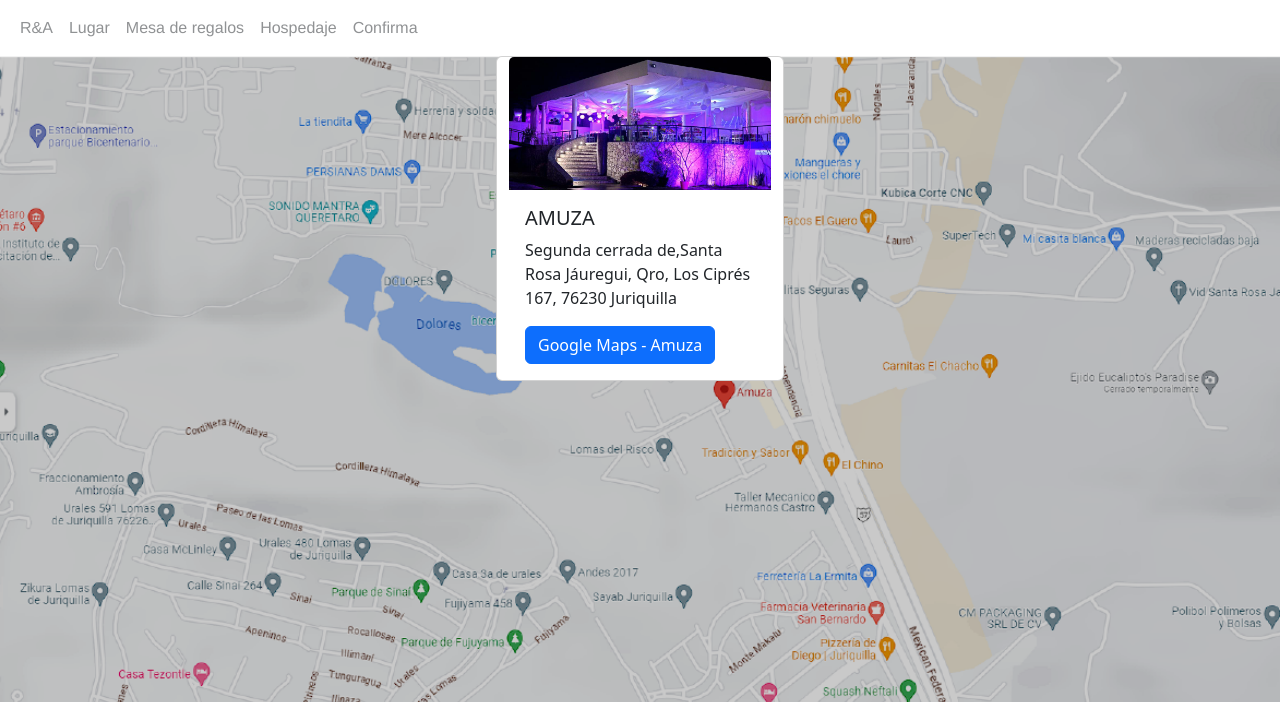
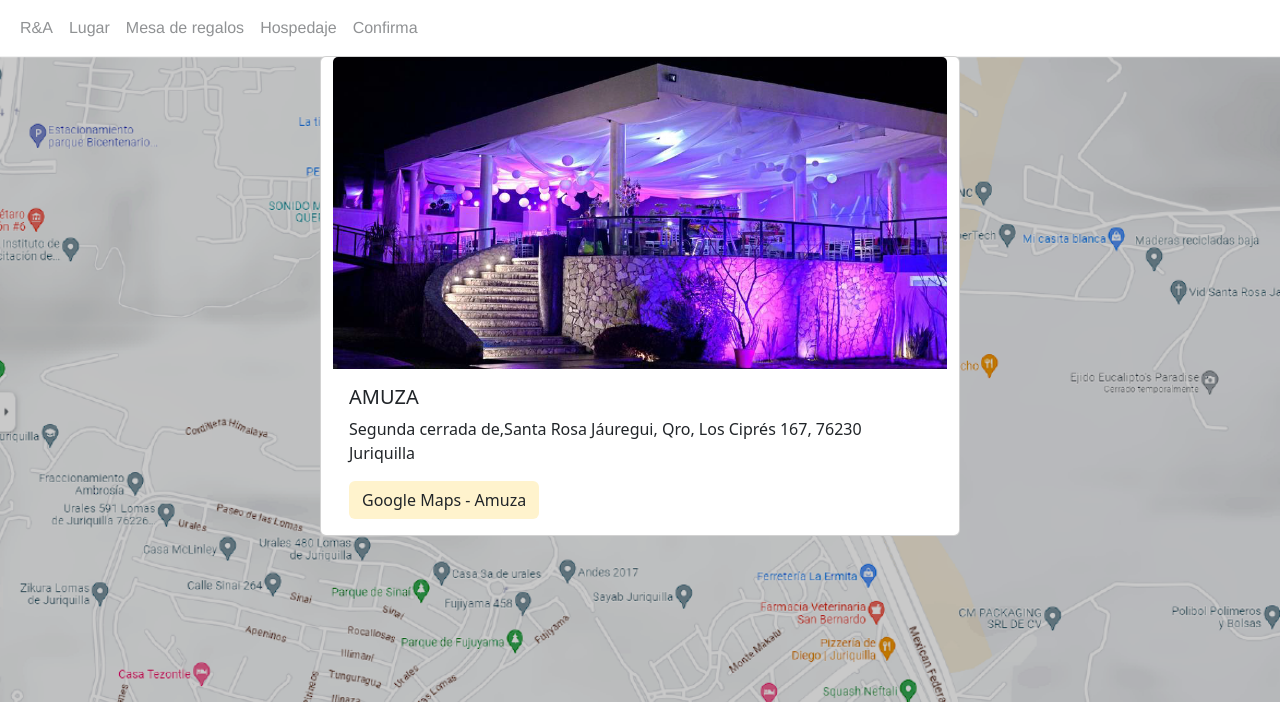
Before and after one commit to MarianaMMaldonado/PF-MMaldonado, a plain HTML site: page pages/lugar.html in a window 1280 px wide. Shown: the top 704 px of the page. Drawn offline with nearby package versions, Linux system fonts and the light colour scheme.

Commit message:
Se cambió color en botón card lugar

```diff
--- a/ccs/style.css
+++ b/ccs/style.css
@@ -142,6 +142,10 @@
     margin-top: 30px;
 }
 
+.botonColor{
+    background-color: #F1E077;
+}
+
 .fondoConfirm{
     background-image: url(../assets/img/fondoconfirm.jpg);
     height: 80.7vh;
--- a/pages/lugar.html
+++ b/pages/lugar.html
@@ -42,13 +42,13 @@
 
     <main>
       <section class="fondoLugar container-fluid">
-        <div class="row justify-content-center">
-          <div class="card" style="width: 18rem;">
+        <div class="row justify-content-center ">
+          <div class="card w-50" style="width: 18rem;">
             <img src="../assets/img/lugar.png" class="card-img-top" alt="amuza">
             <div class="card-body">
               <h5 class="card-title">AMUZA</h5>
               <p class="card-text">Segunda cerrada de,Santa Rosa Jáuregui, Qro, Los Ciprés 167, 76230 Juriquilla</p>
-              <a href="#" class="btn btn-primary">Google Maps - Amuza</a>
+              <a href="#" class="btn bg-warning-subtle">Google Maps - Amuza</a>
             </div>
           </div>
         </div>
```
